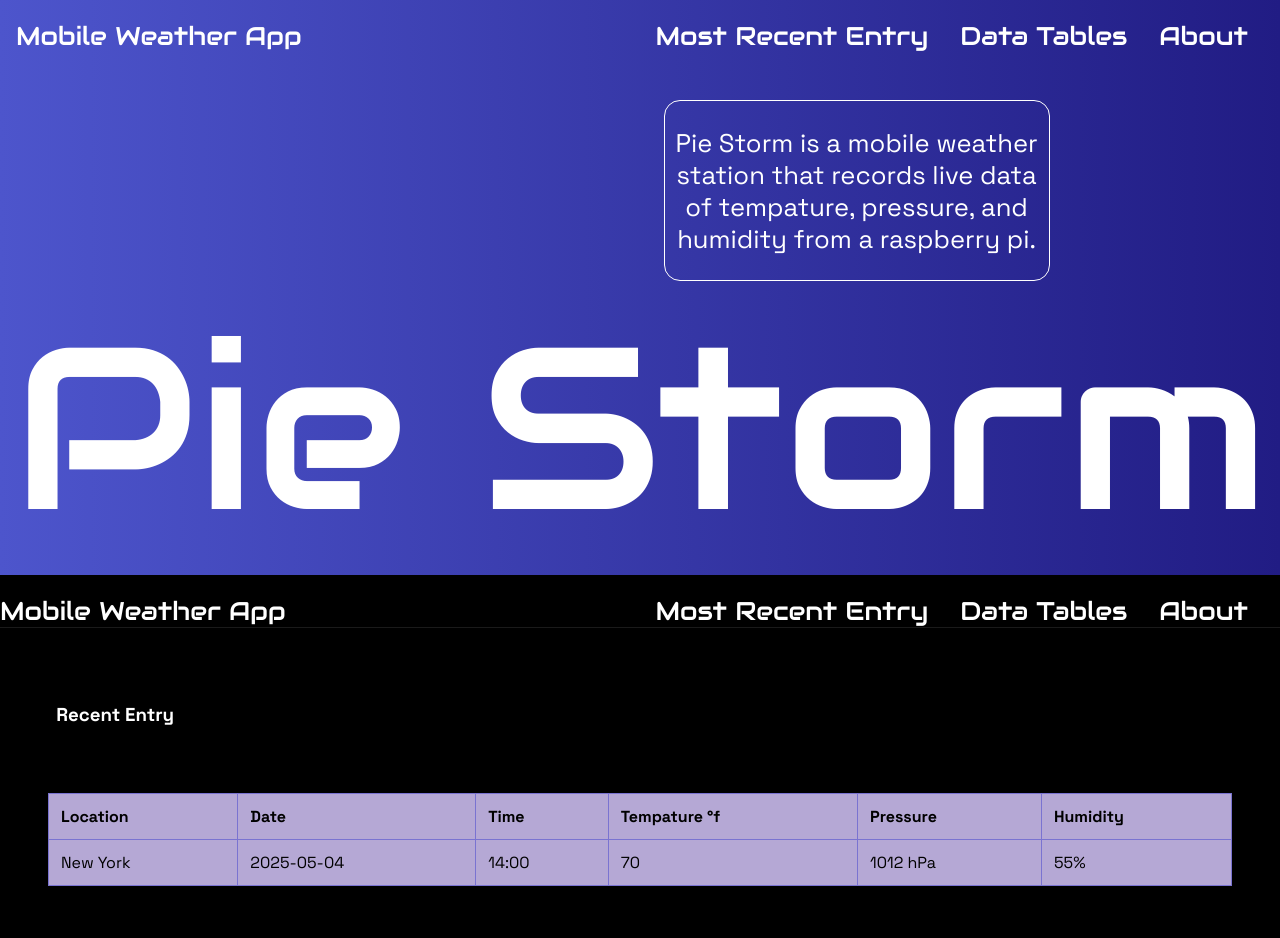
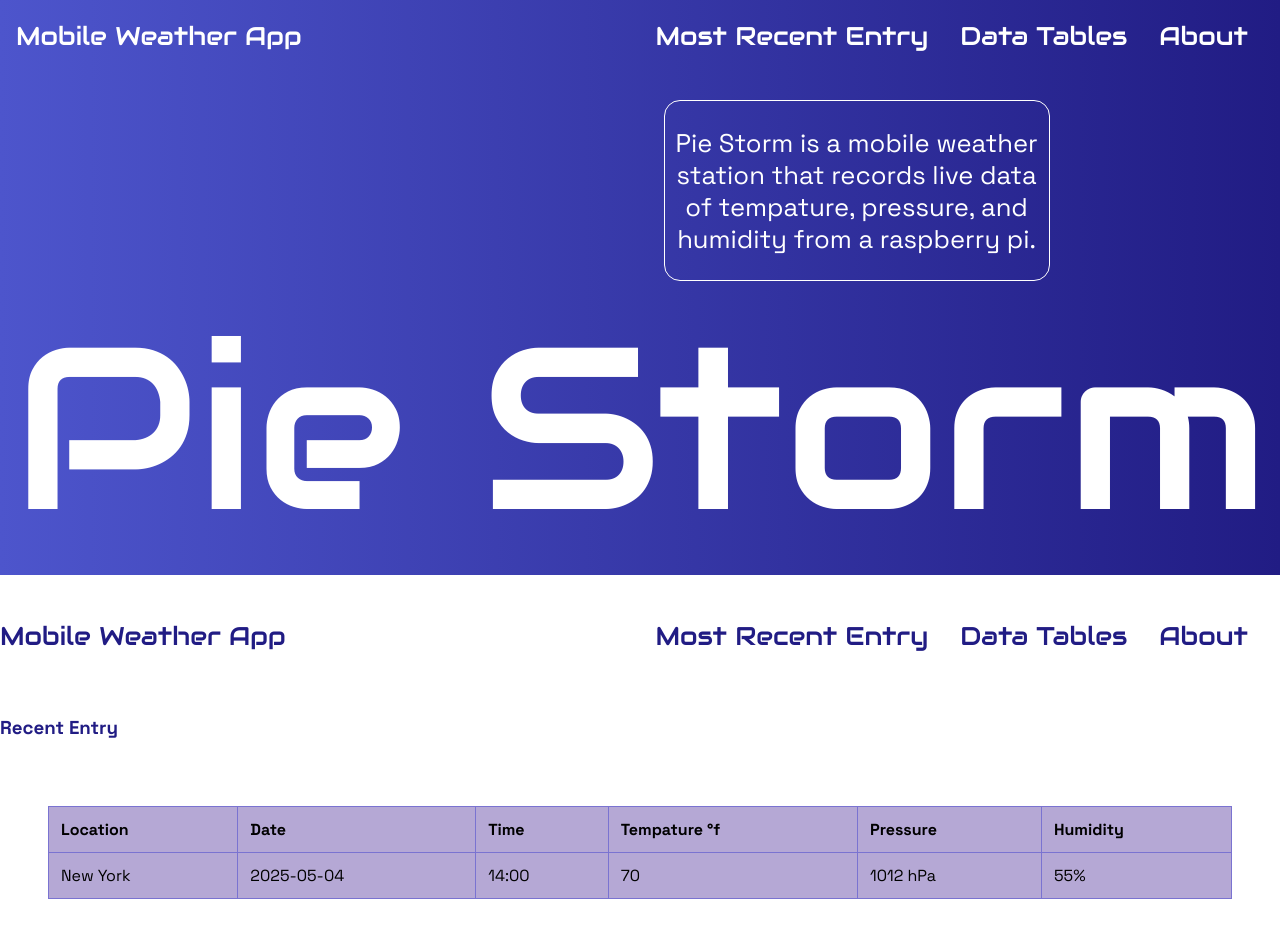
Before and after one commit to ConnorChap/PieStorm, a website built with Vite: page pie-storm/index.html in a window 1280 px wide. Built offline with nearby package versions, Linux system fonts and the light colour scheme.

Commit message:
fixed padding

```diff
--- a/pie-storm/src/css/style.css
+++ b/pie-storm/src/css/style.css
@@ -2,7 +2,7 @@ html, body{
     margin: 0;
     padding: 0;
     font-family: "Space Grotesk", sans-serif;
-    background-color: black;
+    background-color: white;
 }
 
 :root{
@@ -133,16 +133,22 @@ html, body{
     position: sticky;
     top: 0;
     backdrop-filter: blur(16px);
-    border-bottom: 1px solid rgba(255, 255, 255, 0.1);
-    box-shadow: 0 10px 15px -3px rgba(0, 0, 0, 0.1),
-                0 4px 6px -4px rgba(0, 0, 0, 0.1);
+    background-color: white;
+    color: var(--blue);
+    padding-top: 45px;
+}
+
+#secondary-header a{
+    color: var(--blue);
+}
+
+#recent{
+    background-color: white;
+    color: var(--blue);
 }
 
 .recent-entry{
-    text-align: left;
-    padding-left: 3em;
-    padding-top: 3em;
-    color: white;
+    padding-top: 45px;
 }
 
 .table{
```
